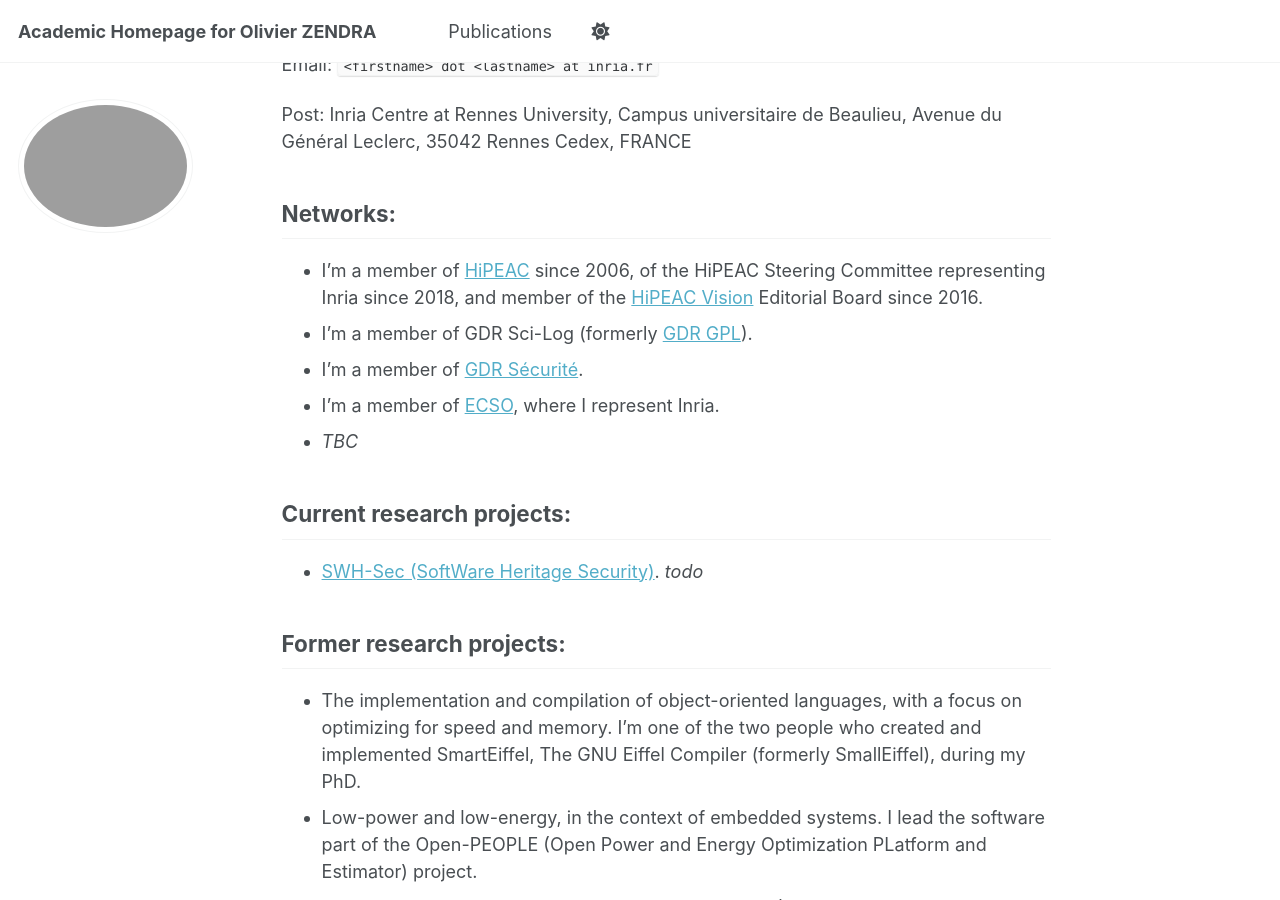
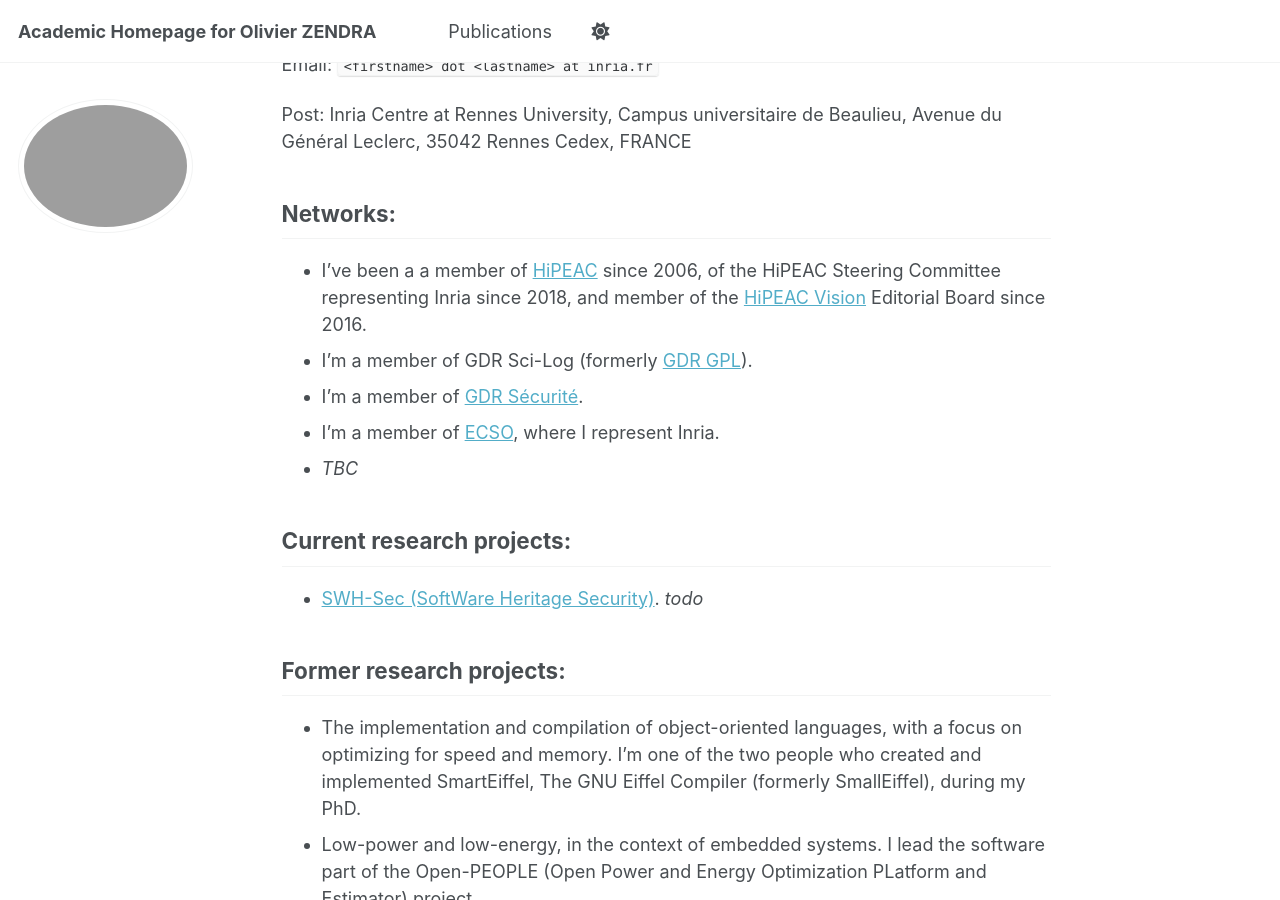
Before and after one commit to OlivierZendra/OlivierZendra.github.io, a Jekyll site: the page built from _pages/about.md, in a window 1280 px wide and 900 px high, scrolled down 600 px. Built offline with Jekyll 4.4.1, drawn with Linux system fonts in a browser that asks for light colours; a script bundle is joined from its source files by our own code; library files that are not in the unit come from our copies.

Commit message:
Update about.md to fix homepage grammar

```diff
--- a/_pages/about.md
+++ b/_pages/about.md
@@ -31,7 +31,7 @@ Avenue du Général Leclerc,
 35042 Rennes Cedex, FRANCE
 
 ## Networks: ##
-- I'm a member of [HiPEAC](https://www.hipeac.net/) since 2006, of the HiPEAC Steering Committee representing Inria since 2018, and member of the [HiPEAC Vision](https://www.hipeac.net/vision/#/) Editorial Board since 2016.
+- I've been a a member of [HiPEAC](https://www.hipeac.net/) since 2006, of the HiPEAC Steering Committee representing Inria since 2018, and member of the [HiPEAC Vision](https://www.hipeac.net/vision/#/) Editorial Board since 2016.
 - I'm a member of GDR Sci-Log (formerly [GDR GPL](https://gdr-gpl.cnrs.fr/)).
 - I'm a member of [GDR Sécurité](https://gdr-securite.irisa.fr/).
 - I'm a member of [ECSO](https://ecs-org.eu/), where I represent Inria.
```
